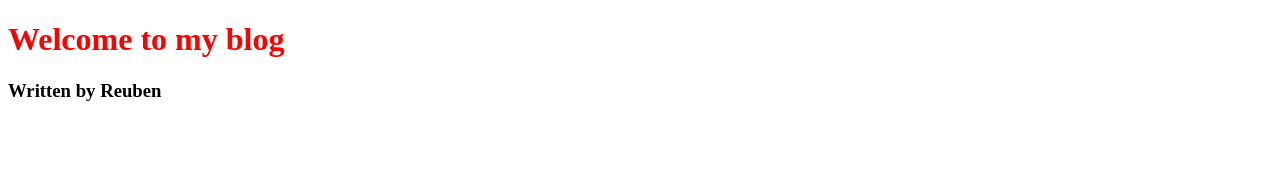
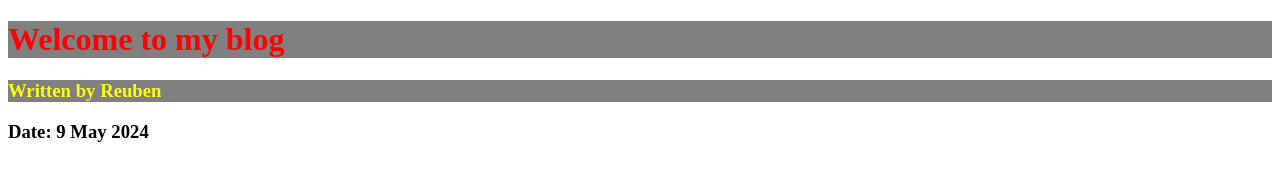
Before and after one commit to ReubenChan96/techup-handson, a plain HTML site: page index.html in a window 1280 px wide. Drawn offline with Linux system fonts and the light colour scheme.

Commit message:
checking commits

```diff
--- a/index.html
+++ b/index.html
@@ -7,7 +7,9 @@
     <link rel="stylesheet" href="style.css"/>
 </head>
 <body>
-    <h1>Welcome to my blog</h1>
-    <h3>Written by Reuben</h3>
+
+    <h1 class="title">Welcome to my blog</h1>
+    <h3 class="title" id="important">Written by Reuben</h3>
+    <h3>Date: 9 May 2024</h3>
 </body>
 </html>
--- /dev/null
+++ b/script.js
@@ -0,0 +1,3 @@
+var age = 20
+
+console.log(age)
--- a/style.css
+++ b/style.css
@@ -21,3 +21,7 @@ h1 {
 .title {
     background-color: gray;
 }
+
+#important {
+    color:yellow;
+}
```
